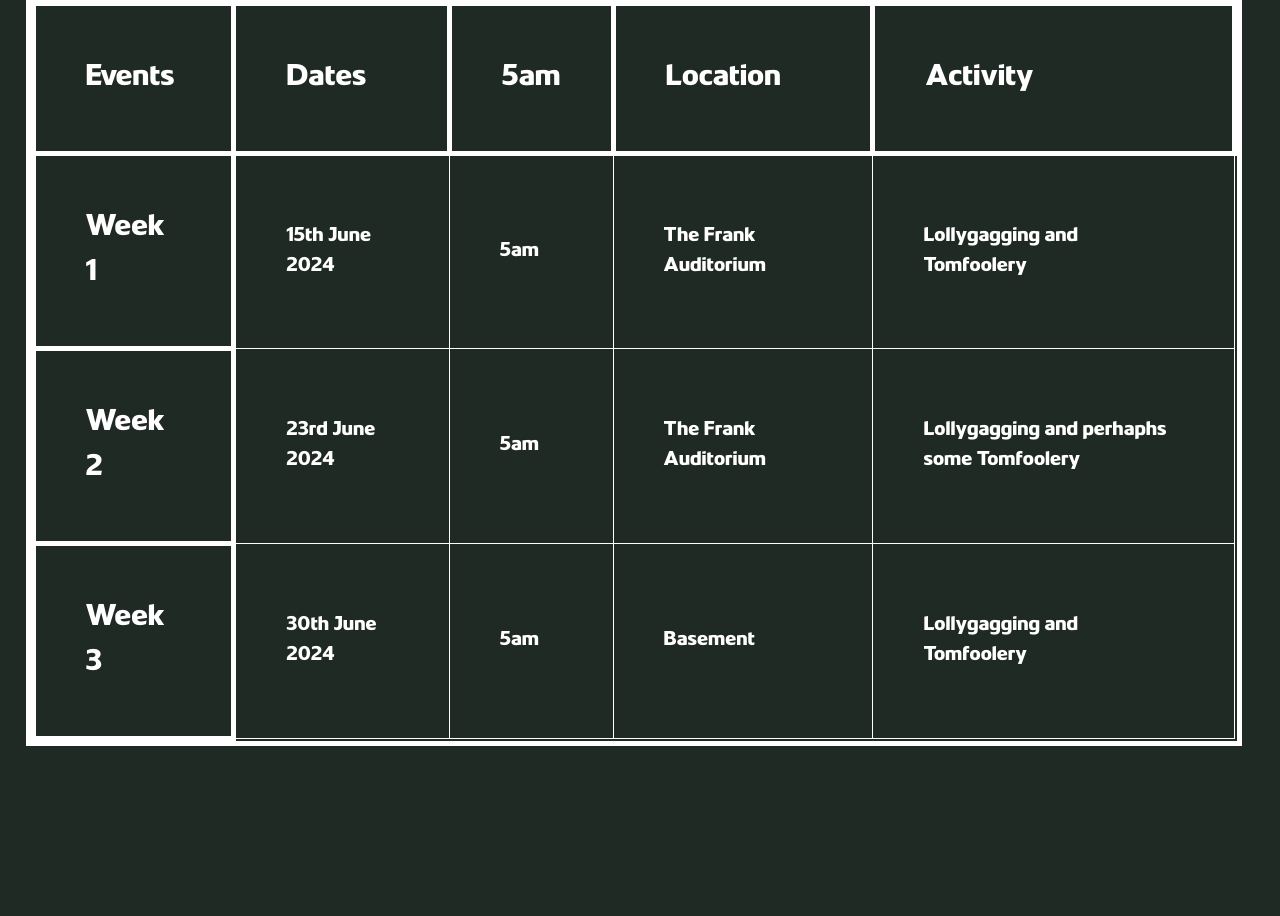
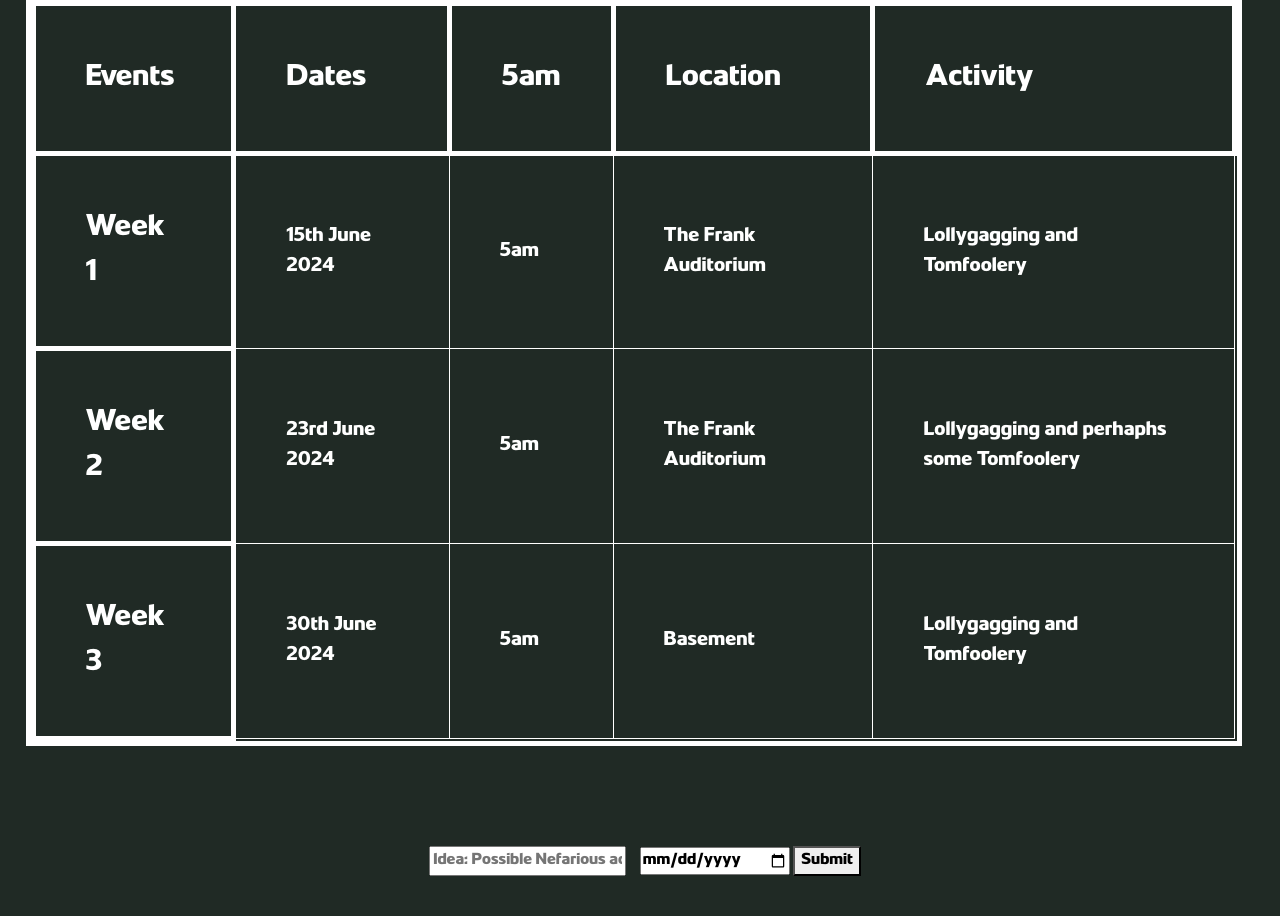
Before and after one commit to MorganMart1n/SocietyProject, a plain HTML site: page event.html in a window 1280 px wide. Shown: the part 291-1207 px from the top of the page. Before the commit the page ends 1037 px from the top, so only its background shows below. Drawn offline with nearby package versions, Linux system fonts and the light colour scheme.

Commit message:
Actual Final Update
Added threat model designs as well as event submissions with validation

```diff
--- a/event.html
+++ b/event.html
@@ -61,5 +61,29 @@
             <th class="content-text">Lollygagging and Tomfoolery</th>
         </tr>
     </table>
+    <div class="inputEvents-Container">
+        <form class="inputEvents" name="event">
+            <fieldset>
+                <input name="event_title" type="text" placeholder="Idea: Possible Nefarious acts?">
+                <input name="event_date" type="date">
+                <button type="button" onclick="submitEvent()">Submit</button>
+            </fieldset>
+        </form>
+    </div>
+    <script>
+        function submitEvent() {
+            var title = document.forms["event"]["event_title"].value;
+            var date = document.forms["event"]["event_date"].value;
+            if (title == "") {
+                alert("Please enter a Title");
+            } else {
+                if (date.length == 0) {
+                    alert("Please enter a valid date");
+                } else {
+                    alert("Event submitted! The society will decide your fate!");
+                }
+            }
+        }
+    </script>
 </body>
 </html>
--- a/style.css
+++ b/style.css
@@ -1,8 +1,5 @@
-@font-face {
-    font-family: block;
-    src: url(font/rev.otf);
-  }
-  margin{margin: 0;, padding: 0;}
+@font-face {font-family: block;src: url(font/rev.otf);}
+margin{margin: 0;, padding: 0;}
 body{background-color:#202A25;margin:0;padding:0;}
 .Container{display:flex;justify-content:space-between;padding:10px 0px;background-color:#232528;width:100%; max-width: 100%;}
 .inner-Nav{ font-family: block; margin-right:10%;margin-top:1%;text-decoration:none;text-underline-offset:10px;color:white;text-shadow:3px 3px 2px rgb(0, 0, 0);}
@@ -32,7 +29,7 @@ body{background-color:#202A25;margin:0;padding:0;}
 Table{display: flex; align-content: center; justify-content: center; margin-top: 50px; border: 5px solid white; width: 95%; margin-left: 2%; color: white; }
 .content-Titles{font-family: block; font-size: 30px; padding: 50px; border: 5px solid white; color: white;}
 .content-text{font-family: block; font-size: 20px; padding: 50px; border: 1px solid white; color: white;}
-.events{font-family: block; justify-items: center; color: white;}
+.events{font-family: block; align-items: center; justify-items: center; color: white;}
 .events-Container{display: flex; width: 100%; align-items: center; justify-content:center; margin-top: 100px; color: white;}
 .form{color: white; display: flex; justify-content: center; align-content: center; margin-top: 10%; font-family: block; font-size: 25px; border: 5px solid white; padding: 50px; }
 textarea, .Submit{font-family: block;}
@@ -63,3 +60,5 @@ input{margin-left: 10px;}
 .createAccount-form{margin-left: 30%; margin-top: 10%;}
 .uName, .pass, emai{box-shadow: -12px -5px 40px -26px rgba(0,0,0,1); border: 5px solid white; border-radius: 20px;}
 .Rbtn{box-shadow: -12px -5px 40px -26px rgba(0,0,0,1); border: 10px solid white; border-radius: 50px; float: right;}
+.inputEvents-Container{display: flex; width: 100%; align-items: center; justify-content:center; margin-top: 100px; color: white;}
+.inputEvents{font-family: block; align-items: center; justify-items: center; color: white; margin-bottom: 40px;}
```
Also changed, not shown: createAccount.html (+10 -0 lines), index.html (+10 -0 lines), loginAccount.html (+9 -0 lines), js/Script.js (line endings or trailing spaces).
